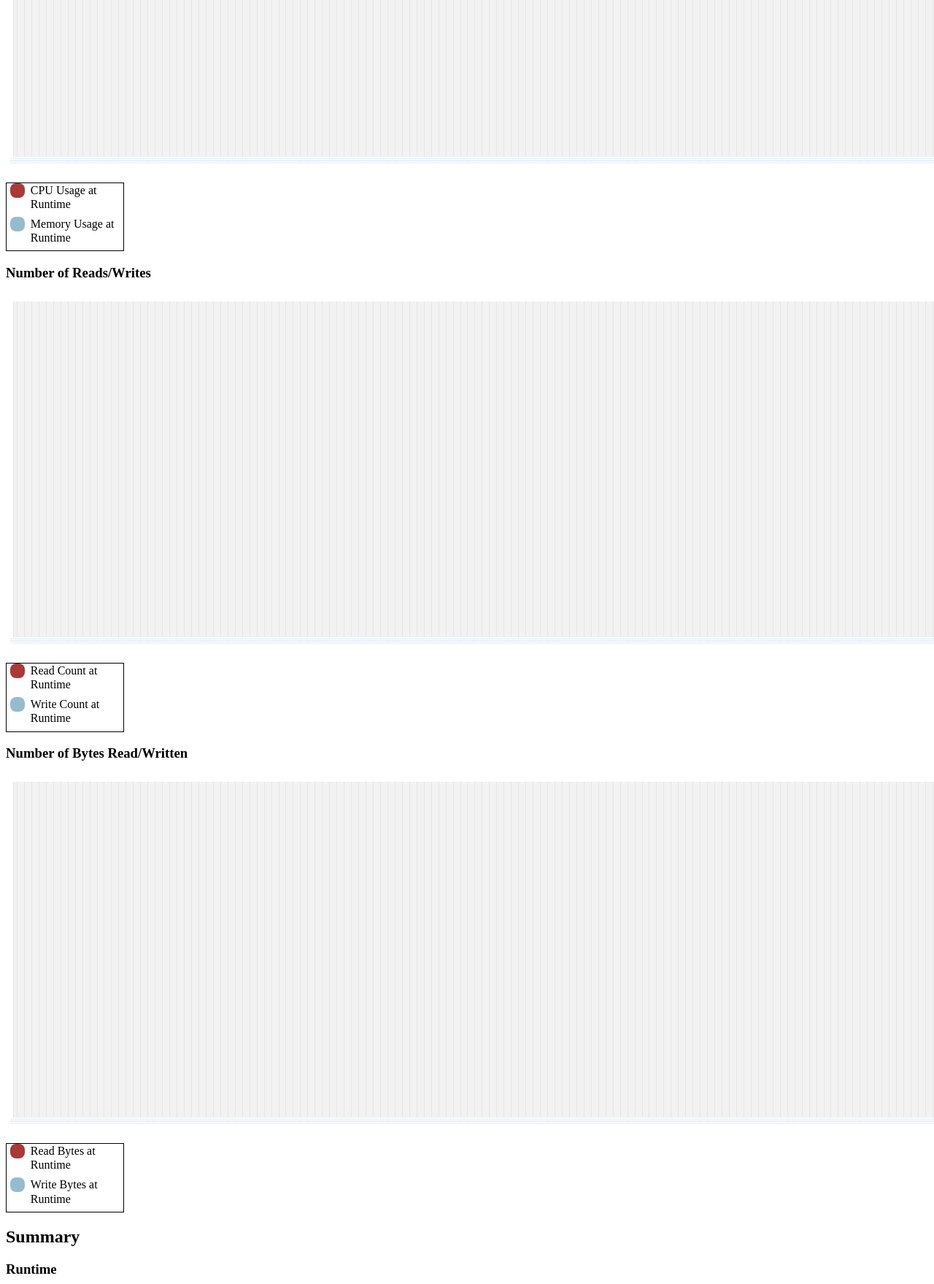
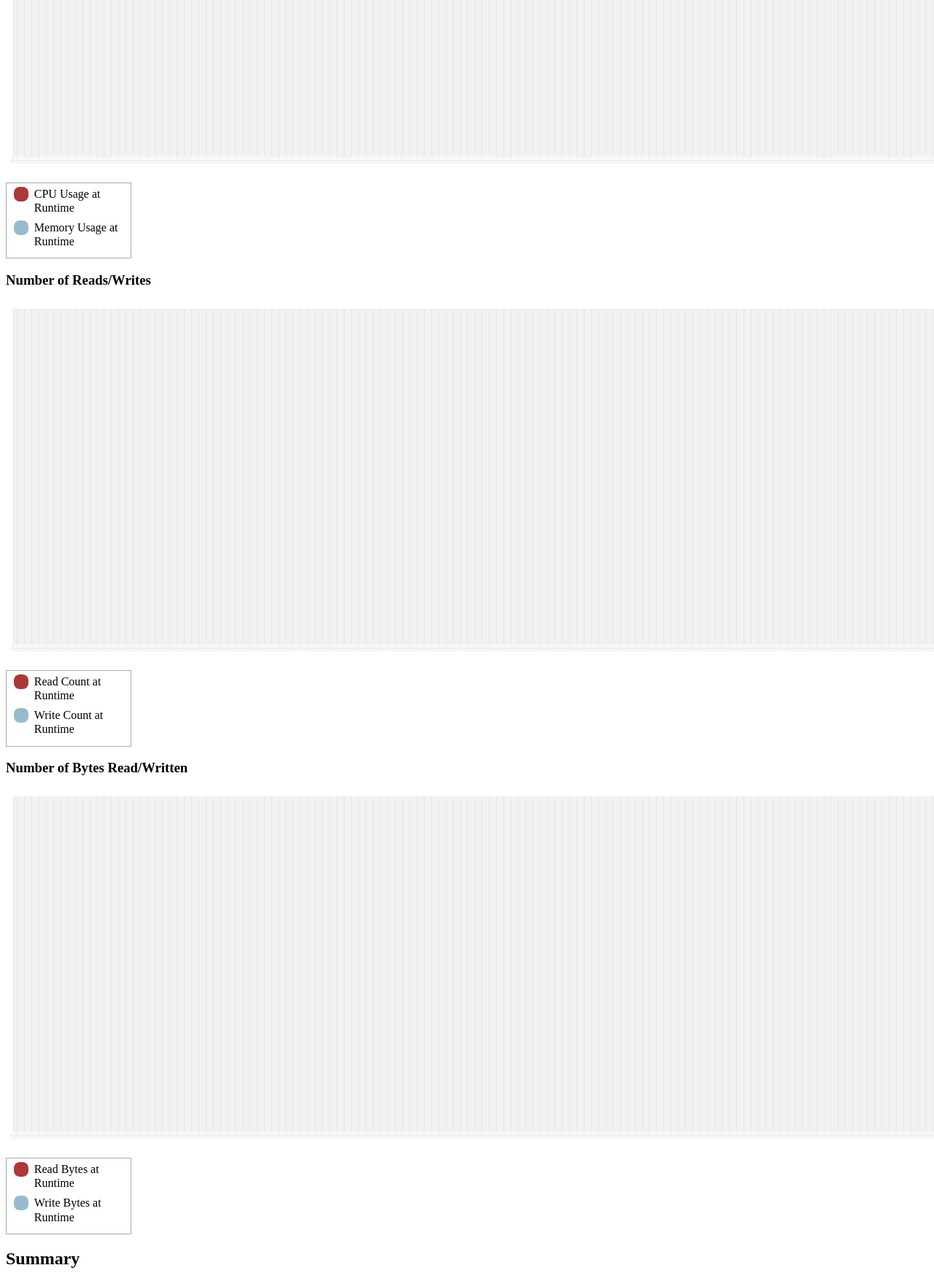
Before and after one commit to dcvan/cluster15_ensemble, a Python web app: template performance-monitor/consumer/templates/node.html in a window 1280 px wide; the page is wider, and only the part inside the window is pictured. Shown: the part 362-2121 px from the top of that part at 73% size. Run offline with Jinja, Linux system fonts and the light colour scheme; the template is opened without the code that fills it, so the values that code supplies are empty; some libraries are stand-ins or nearby versions.

Commit message:
legend style change

```diff
--- a/performance-monitor/consumer/static/css/node.css
+++ b/performance-monitor/consumer/static/css/node.css
@@ -2,7 +2,8 @@
 
 .legend {
     width: 10em;
-    border: 1px solid black;
+    border: 1px solid #aaaaaa;
+    padding: 5px;
 }
 
 .legend .title {
```
